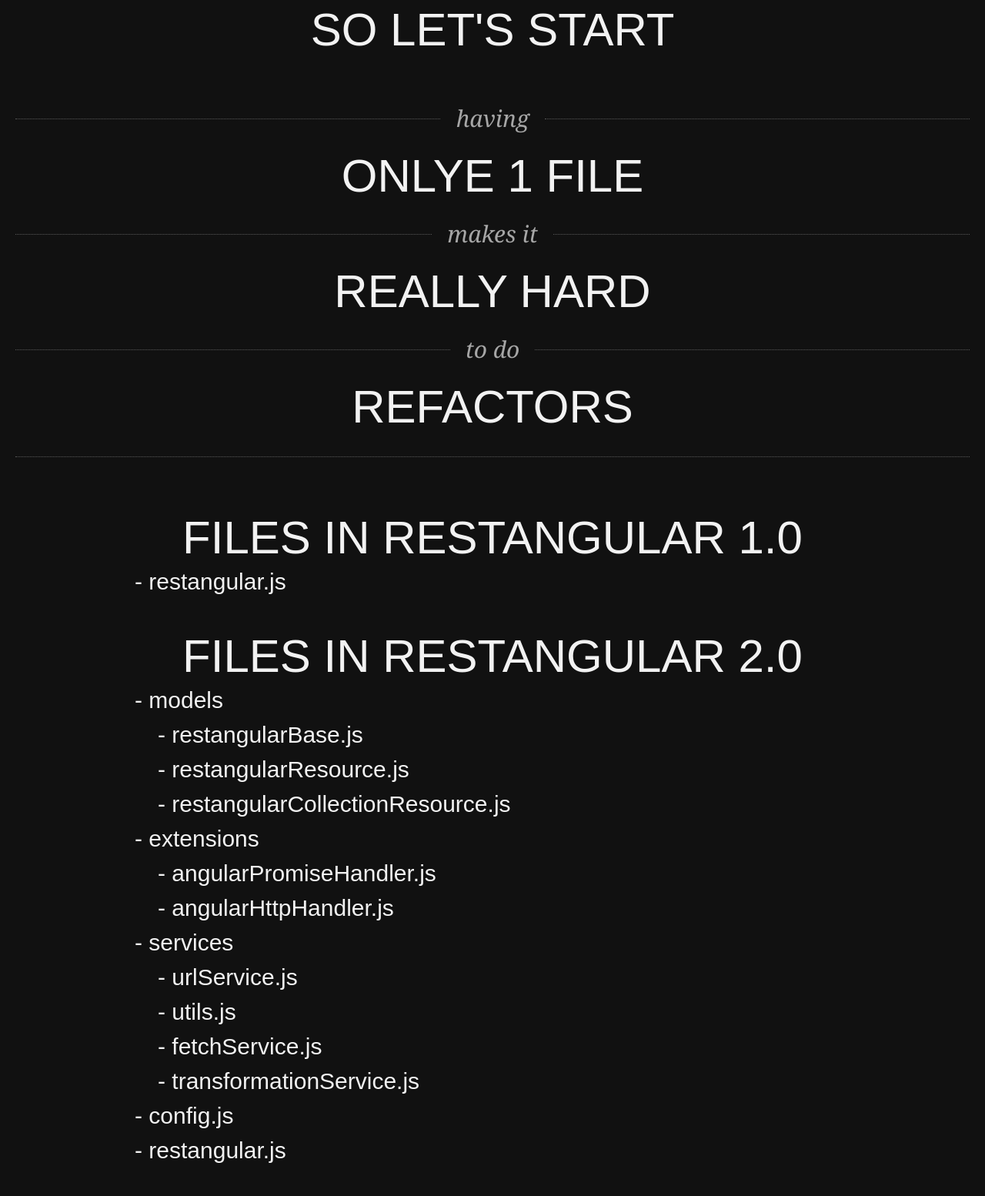
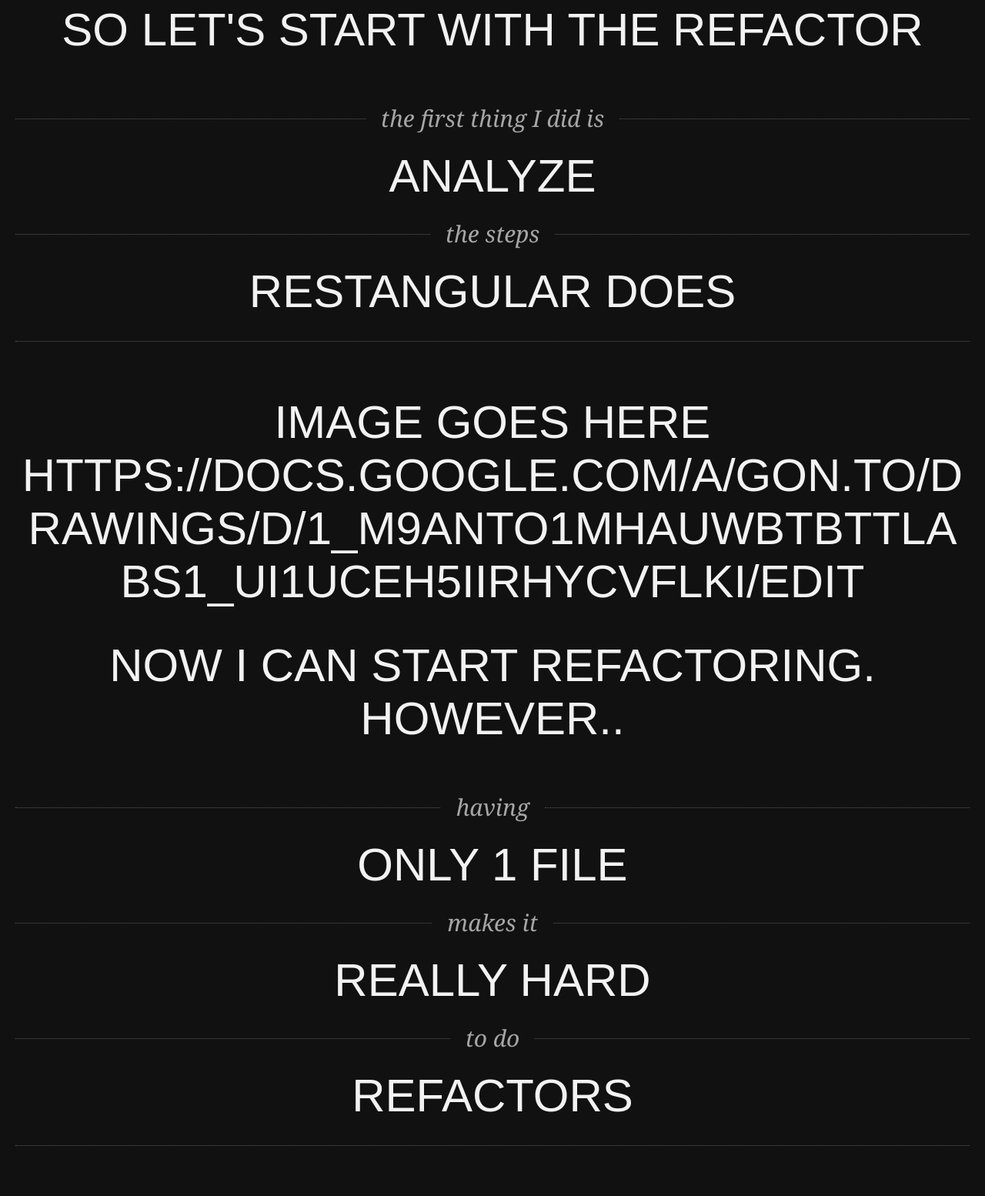
Before and after one commit to mgonto/restangular20-ngeurope-talk, a plain HTML site: page index.html in a window 1280 px wide. Shown: the part 4180-5734 px from the top of the page at 77% size. Drawn offline with Linux system fonts and the light colour scheme.

Commit message:
Updated slides

```diff
--- a/index.html
+++ b/index.html
@@ -209,7 +209,7 @@ var user = User.get({userId:123}, function() {
 
       <section>
         <div class="content">
-          <h2>So let's start</h2>
+          <h2>So let's start with the refactor</h2>
         </div>
       </section>
 
@@ -219,10 +219,41 @@ var user = User.get({userId:123}, function() {
         <div class="content">
           <div class="byline">
             <div class="classy">
+              the first thing I did is
+            </div>
+          </div>
+          <h2>analyze</h2>
+          <div class="byline">
+            <div class="classy">
+              the steps
+            </div>
+          </div>
+          <h2>Restangular does</h2>
+          <div class="unbrokenline"></div>
+        </div>
+      </section>
+
+      <section>
+        <div class="content">
+          <h2>Image goes here</h2>
+          <h2>https://docs.google.com/a/gon.to/drawings/d/1_M9antO1MhAuwBTBtTlabS1_UI1Uceh5iiRhYcVFLkI/edit</h2>
+        </div>
+      </section>
+
+      <section>
+        <div class="content">
+          <h2>Now I can start refactoring. However..</h2>
+        </div>
+      </section>
+
+      <section>
+        <div class="content">
+          <div class="byline">
+            <div class="classy">
               having
             </div>
           </div>
-          <h2>onlye 1 file</h2>
+          <h2>only 1 file</h2>
           <div class="byline">
             <div class="classy">
               makes it
@@ -272,6 +303,12 @@ var user = User.get({userId:123}, function() {
 
       <section>
         <div class="content">
+          <h2>So let's start coding now!</h2>
+        </div>
+      </section>
+
+      <section>
+        <div class="content">
           <h1>Extending Models</h1>
         </div>
       </section>
@@ -303,28 +340,9 @@ Restangular.config('users').setModelclass('User')
         </div>
       </section>
 
-      <section data-bespoke-state="after long">
+      <section>
         <div class="content">
-          <pre><code class="language-javascript">class RestangularBase extends Model {
-  save(params, headers) {
-    ...
-  }
-  ...
-}
-
-class RestangularResource extends RestangularBase {
-  put(elem, params, headers) {
-    ...
-  }
-  ...
-}
-
-class RestangularCollectionResource extends RestangularBase {
-  post(elem, params, headers) {
-    ...
-  }
- ...
-}</code></pre>
+          <img src="img/restangularclasses.png" alt="Restangular classes">
         </div>
       </section>
 
```
Also changed, not shown: img/restangularclasses.png (added).
